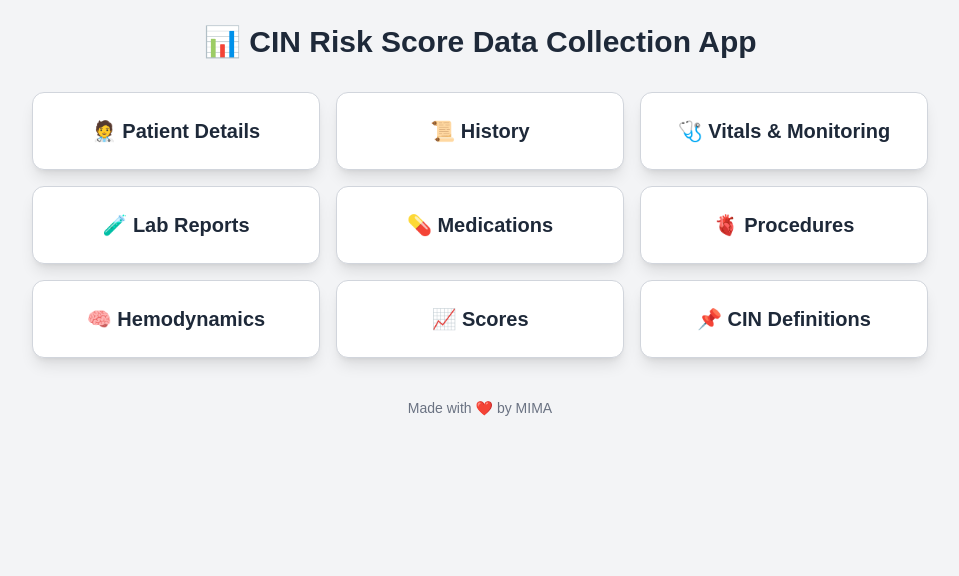
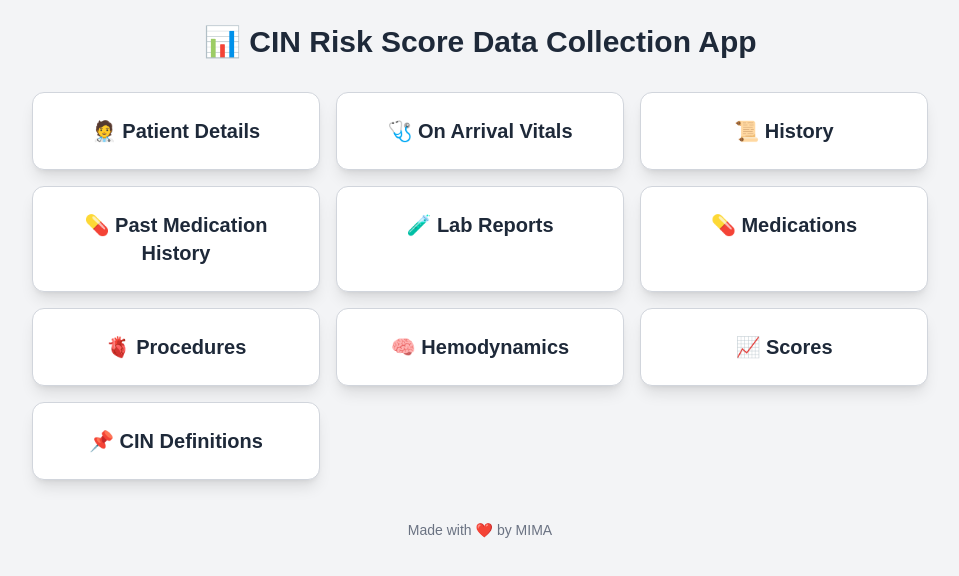
Before and after one commit to mihirjpandya54/mihir-cin-app, a Next.js app: page / in a window 1280 px wide. Shown: the top 576 px of the page, without its empty margins (160-1119 px from the left). Built offline with nearby package versions, Linux system fonts and the light colour scheme.

Commit message:
Update page.tsx

```diff
--- a/src/app/page.tsx
+++ b/src/app/page.tsx
@@ -4,8 +4,9 @@ import Link from "next/link";
 export default function Home() {
   const sections = [
     { name: "🧑‍⚕️ Patient Details", path: "/patient" },
+    { name: "🩺 On Arrival Vitals", path: "/vitals" },
     { name: "📜 History", path: "/history" },
-    { name: "🩺 Vitals & Monitoring", path: "/vitals" },
+    { name: "💊 Past Medication History", path: "/past-medications" },
     { name: "🧪 Lab Reports", path: "/labs" },
     { name: "💊 Medications", path: "/medications" },
     { name: "🫀 Procedures", path: "/procedures" },
```
